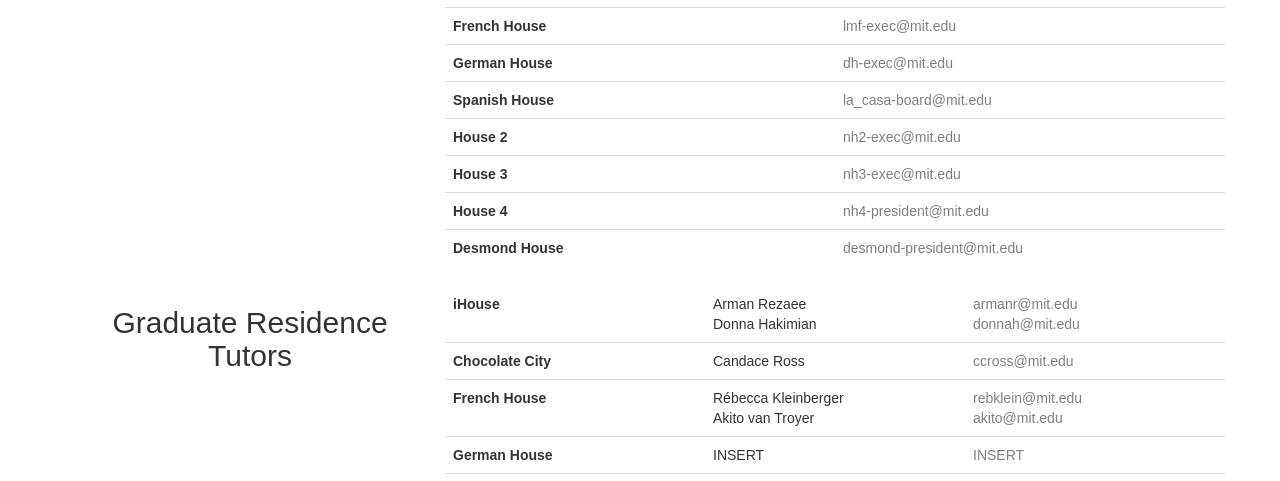
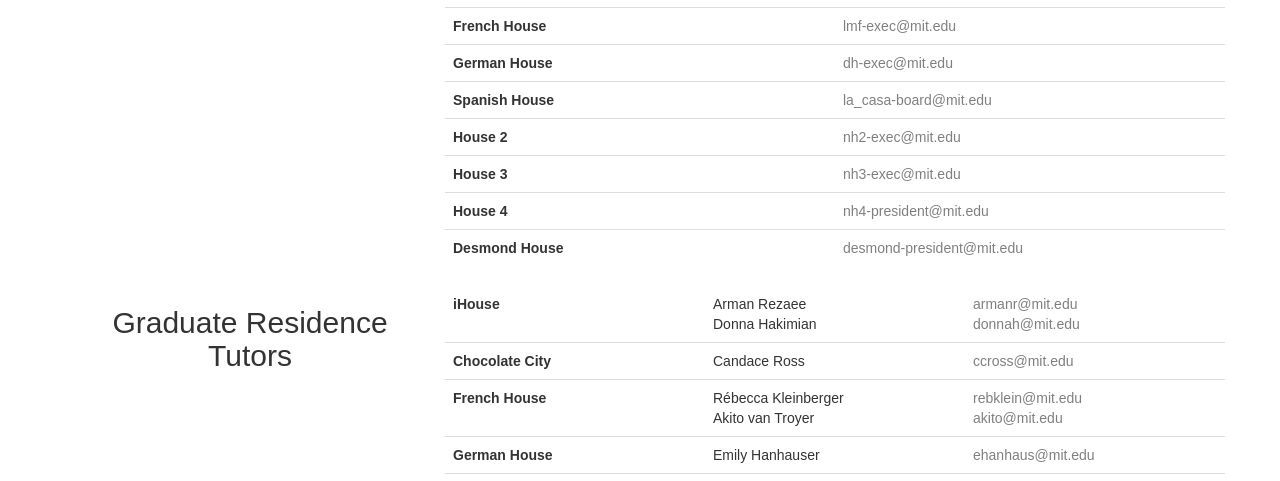
Before and after one commit to NewHouseWebmaster/newhousewebmaster.github.io, a plain HTML site: page contact.html in a window 1280 px wide. Shown: the part 463-944 px from the top of the page. Drawn offline with Linux system fonts and the light colour scheme; a web font is replaced by a local one.

Commit message:
Update contact.html

```diff
--- a/contact.html
+++ b/contact.html
@@ -218,8 +218,8 @@
                         </tr>
                         <tr>
                             <td><b>German House</b></td>
-                            <td>INSERT</td>
-                            <td><a  href="mailto:dhkumar@mit.edu">INSERT</a></td>
+                            <td>Emily Hanhauser</td>
+                            <td><a  href="mailto:ehanhaus@mit.edu">ehanhaus@mit.edu</a></td>
                         </tr>
                         <tr>
                             <td><b>Spanish House</b></td>
```
